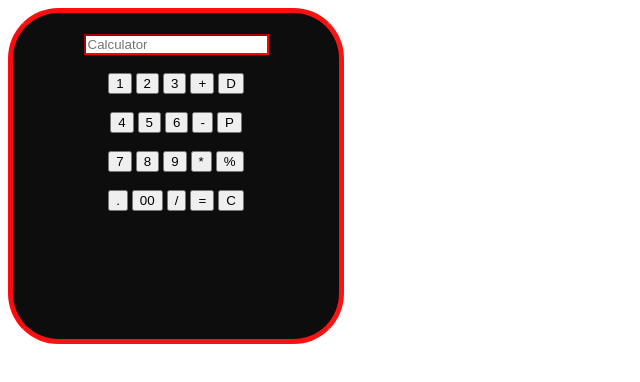
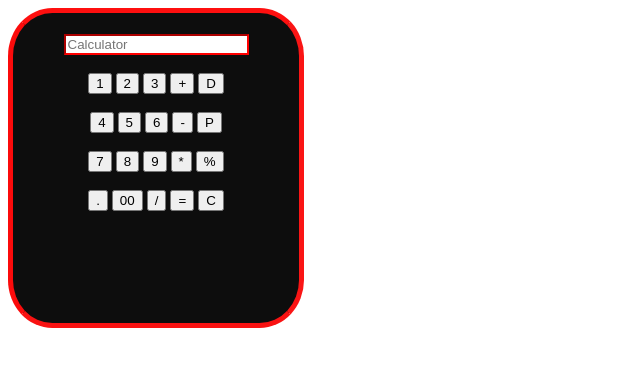
Before and after one commit to Raga-M/code, a plain HTML site: page calc/index.html in a window 1280 px wide. Shown: the whole page, without its empty margins (0-640 px from the left). Drawn offline with Linux system fonts and the light colour scheme.

Commit message:
Update style.css

```diff
--- a/calc/style.css
+++ b/calc/style.css
@@ -3,8 +3,8 @@
 .calc_form{
     min-width:15vh;
     min-height:15vh;
-    width:40vh;
-    height:40vh;
+    width:35vh;
+    height:38vh;
 
     padding:3px 3px 3px 3px;
     position:absolute;
```
